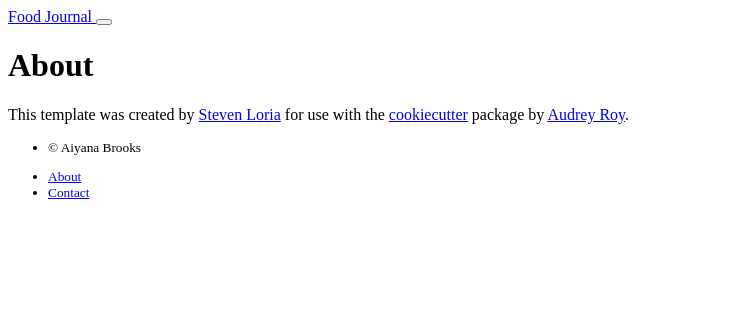
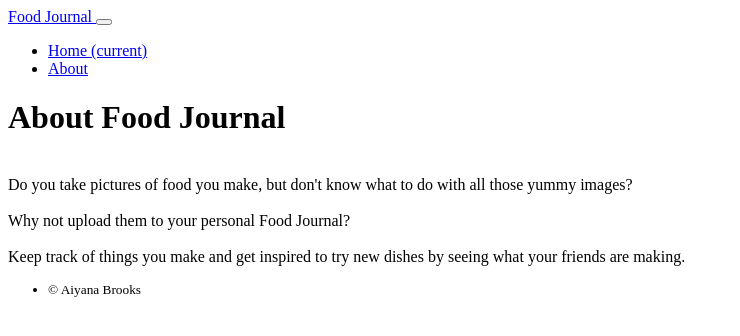
Before and after one commit to ariesunique/food-journal, a Flask app: template food_journal/templates/public/about.html in a window 1280 px wide. Shown: the top 336 px of the page, without its empty margins (0-740 px from the left). Run offline with Flask 2, Linux system fonts and the light colour scheme; the template is opened without the code that fills it, so the values that code supplies are empty; parts of the project's set-up code (start-up, migrations or seed data) failed here and were passed over.

```diff
--- a/food_journal/templates/footer.html
+++ b/food_journal/templates/footer.html
@@ -4,11 +4,13 @@
     <li>© Aiyana Brooks</li>
   </ul>
 
+      <!--
     <ul class="footer-nav">
 
-      <li><a href="{{ url_for('public.about') }}">About</a></li>
+      <li><a href="{  { url_for('public.about') }  }">About</a></li>
 
-      <li><a href="mailto:ariesunique@gmail.com">Contact</a></li>
+      <li><a href="mailto:">Contact</a></li>
     </ul>
+        -->
   </small>
 </footer>
--- a/food_journal/templates/public/about.html
+++ b/food_journal/templates/public/about.html
@@ -3,9 +3,15 @@
 
 {% block content %}
 <div class="container">
-    <h1 class="mt-5">About</h1>
+    <h1 class="mt-5">About Food Journal</h1>
     <div class="row">
-      <p class="lead">This template was created by <a href="http://github.com/sloria/">Steven Loria</a> for use with the <a href="http://github.com/audreyr/cookiecutter/">cookiecutter</a> package by <a href="http://github.com/audreyr/">Audrey Roy</a>.</p>
+      <p class="lead">
+          <br>
+          Do you take pictures of food you make, but don't know what to do with all those yummy images? <br><br>
+          Why not upload them to your personal Food Journal? <br><br>
+          Keep track of things you make and get inspired to try new dishes by seeing what your friends are making.
+
+        </p>
     </div>
 </div>
 {% endblock %}
```
Also changed, not shown: food_journal/templates/nav.html (+4 -4 lines), food_journal/templates/public/index.html (+25 -10 lines).
